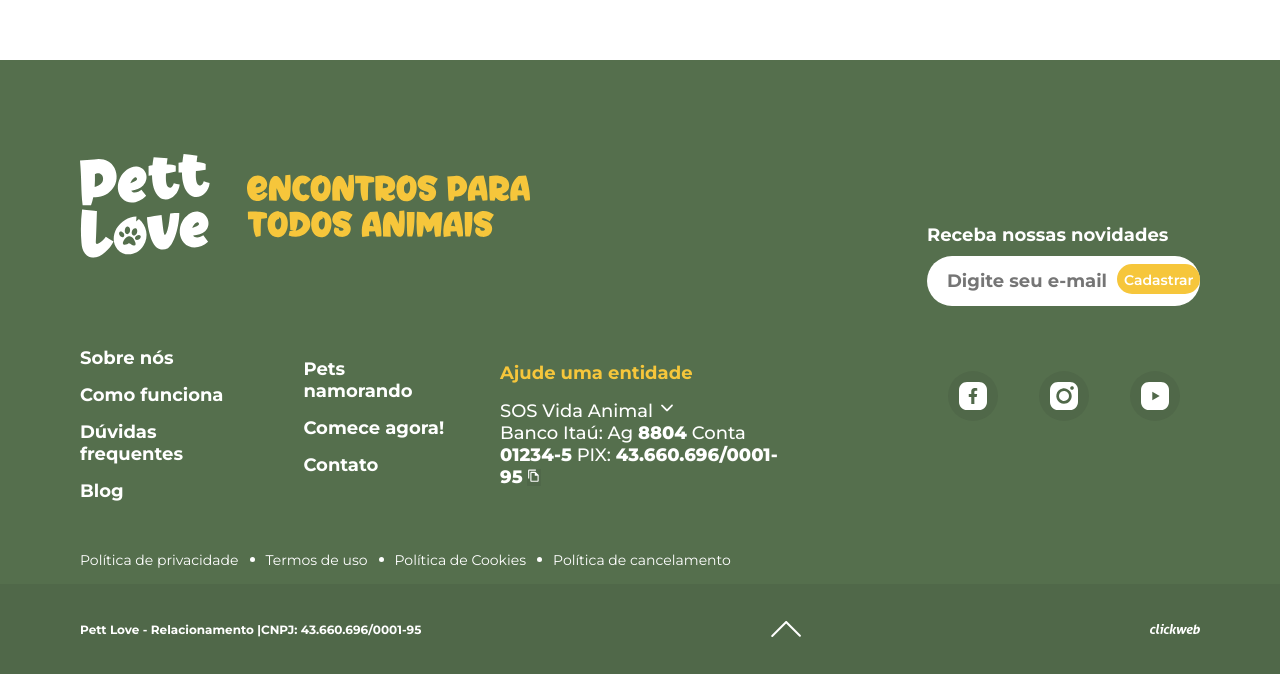
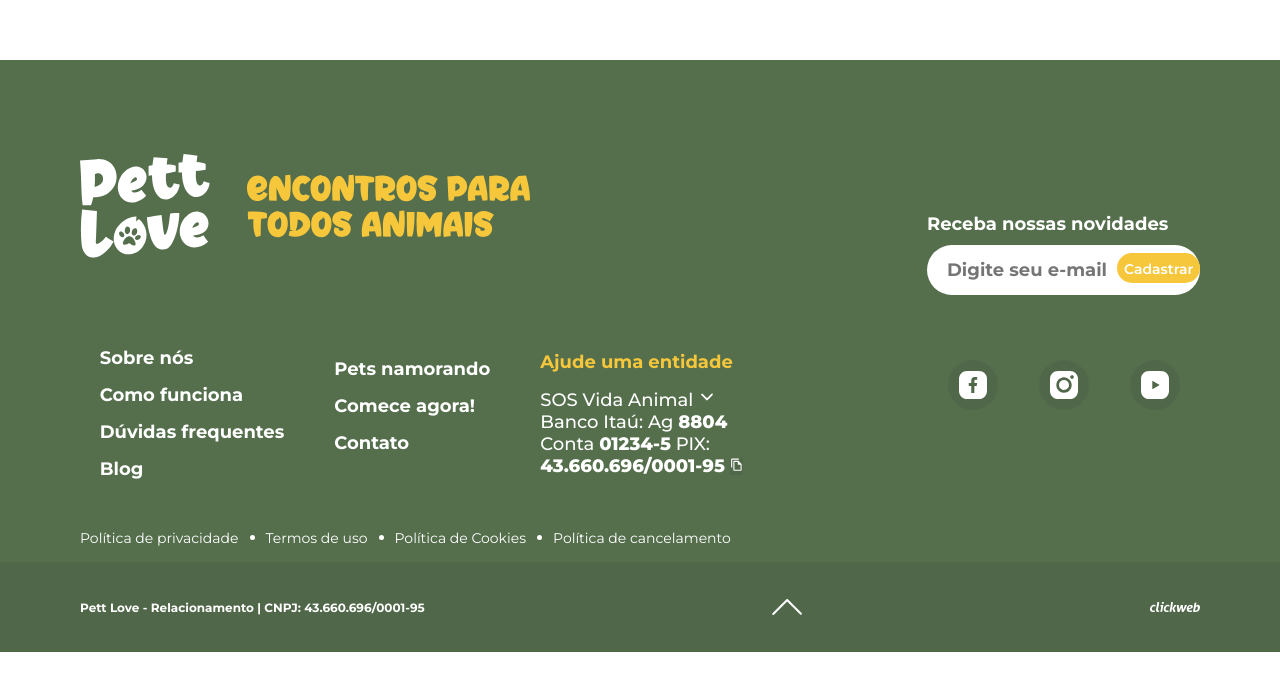
Before and after one commit to pedrodgoes/pett-love, a React (Create React App) app: page / in a window 1280 px wide. Shown: the part 2537-3211 px from the top of the page. After the commit the page ends 3189 px from the top, so only its background shows below. Built offline with nearby package versions, Linux system fonts and the light colour scheme.

Commit message:
style: :lipstick: ajusta responsividade da label CNPJ no rodapé

```diff
--- a/src/components/Footer/Footer.module.css
+++ b/src/components/Footer/Footer.module.css
@@ -48,13 +48,13 @@
     gap: 15px;
 }
 
-#Help {
+.Help {
     color: var(--yellow);
 }
 
-#Bank {
+.Bank {
     display: flex;
-    width: 280px;
+    width: 325px;
     flex-direction: row;
     gap: 5px;
     font-weight: 500;
@@ -62,11 +62,11 @@
     display: block;
 }
 
-#Bank span {
+.Bank span {
     font-weight: 800;
 }
 
-#Bullet {
+.Bullet {
     width: 5px;
     height: 5px;
     border-radius: 50%;
@@ -183,6 +183,10 @@
 
     .Info {
         width: 70%;
+    }
+
+    .Bank {
+        width: 220px;
     }
 }
 
@@ -302,3 +306,16 @@
         color: var(--white);
     }
 }
+
+@media screen and (max-width: 600px) {
+    .Bottom {
+        gap: 20px;
+    }
+    .Bottom p{
+        width: 175px;
+        text-align: center;
+    }
+    .Bottom p span{
+       display: none;
+    }
+}
--- a/src/components/Footer/index.jsx
+++ b/src/components/Footer/index.jsx
@@ -17,6 +17,13 @@ function Footer() {
       top: 0,
       behavior: "smooth",
     });
+  };
+
+  // função para copiar o valor do pix no clipboard do rodapé
+  const CopyClipboardPix = (pix) => {
+    copy(pix);
+
+    return value;
   };
 
   return (
@@ -40,17 +47,17 @@ function Footer() {
             </div>
 
             <div className={styles.AboutText}>
-              <p id={styles.Help}>Ajude uma entidade</p>
+              <p className={styles.Help}>Ajude uma entidade</p>
               <div>
-                <p id={styles.Bank}>
+                <p className={styles.Bank}>
                   SOS Vida Animal <IoIosArrowDown />
                 </p>
-                <p id={styles.Bank}>
+                <p className={styles.Bank}>
                   Banco Itaú: Ag <span>8804</span> Conta <span>01234-5</span>{" "}
                   PIX: <span>43.660.696/0001-95</span>{" "}
                   <button
                     className={styles.CopyButton}
-                    onClick={() => copy("A")}
+                    onClick={() => CopyClipboardPix("43.660.696/0001-95")}
                   >
                     <MdOutlineFileCopy />
                   </button>
@@ -62,11 +69,11 @@ function Footer() {
           </div>
           <div className={styles.Policy}>
             <p>Política de privacidade</p>
-            <div id={styles.Bullet} />
+            <div className={styles.Bullet} />
             <p>Termos de uso</p>
-            <div id={styles.Bullet} />
+            <div className={styles.Bullet} />
             <p>Política de Cookies</p>
-            <div id={styles.Bullet} />
+            <div className={styles.Bullet} />
             <p>Política de cancelamento</p>
           </div>
         </div>
@@ -92,7 +99,9 @@ function Footer() {
         </div>
       </div>
       <div className={styles.Bottom}>
-        <p>Pett Love - Relacionamento |CNPJ: 43.660.696/0001-95</p>
+        <p>
+          Pett Love - Relacionamento <span>|</span> CNPJ: 43.660.696/0001-95
+        </p>
         <a className={styles.ArrowUp} onClick={scrollToTop} href>
           <SlArrowUp />
         </a>
```
